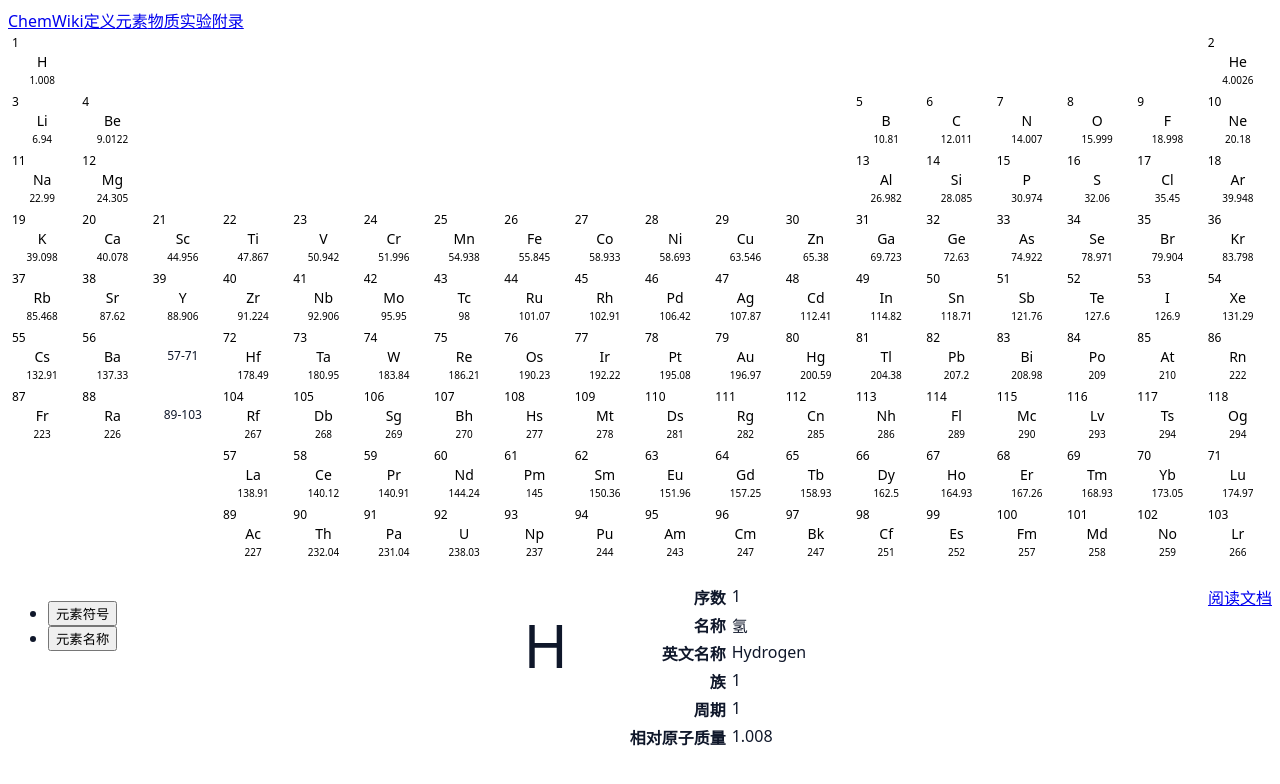
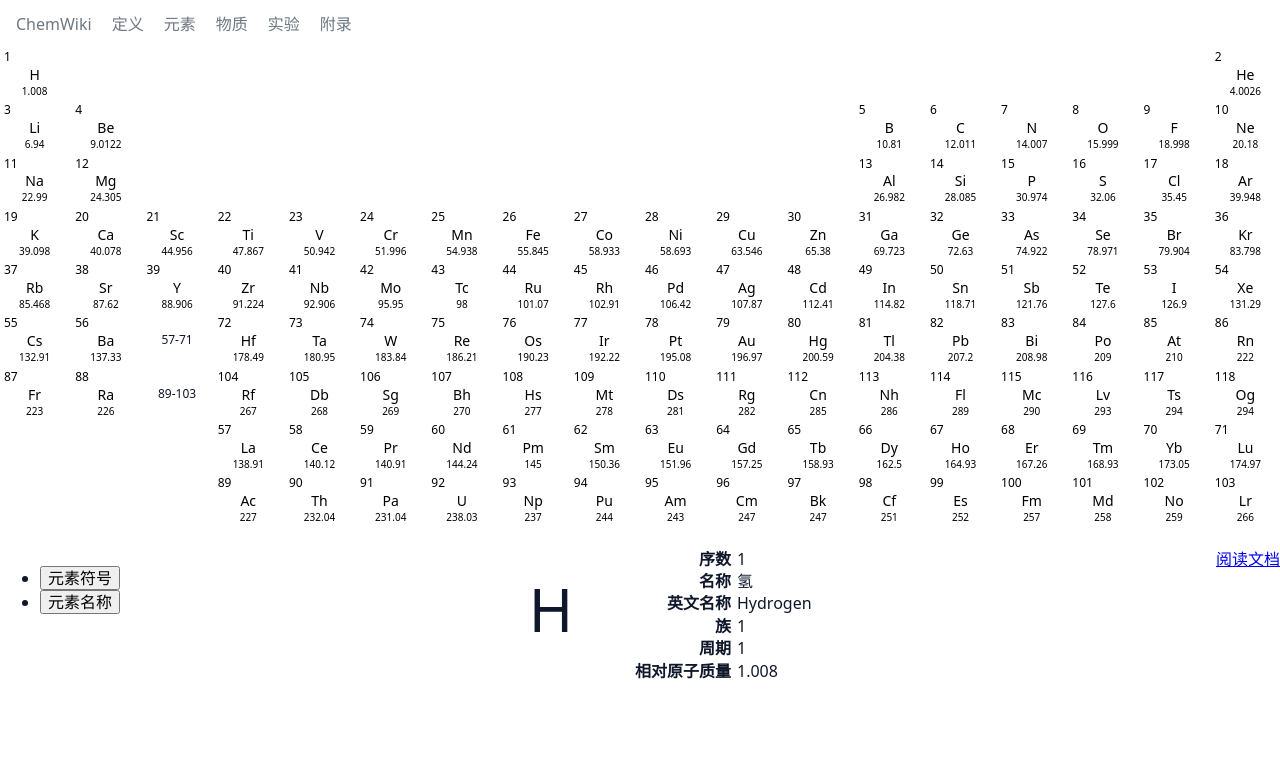
Before and after one commit to MrWillCom/ChemWiki, a Next.js app: page /elements in a window 1280 px wide. Shown: the top 784 px of the page. Built offline with nearby package versions, Linux system fonts and the light colour scheme; a small style sheet from the web is missing.

Commit message:
Update navigation

```diff
--- a/package.json
+++ b/package.json
@@ -10,6 +10,7 @@
     "js-cookie": "^3.0.1",
     "lxgw-wenkai-webfont": "^1.6.0",
     "next": "13.1.6",
+    "normalize.css": "^8.0.1",
     "react": "18.2.0",
     "react-dom": "18.2.0",
     "sass": "^1.58.0"
--- a/src/components/NavBar.jsx
+++ b/src/components/NavBar.jsx
@@ -1,10 +1,17 @@
 import styles from './NavBar.module.scss'
 import Link from 'next/link'
+import { useRouter } from 'next/router'
 
-function NavigationItem({ className, children, ...props }) {
+function NavigationItem({ className, children, match, ...props }) {
+  const router = useRouter()
+
   return (
     <Link
-      className={styles.navItem + (className ? ' ' + className : '')}
+      className={
+        styles.navItem +
+        (match && router.asPath.match(match) ? ' ' + styles.active : '') +
+        (className ? ' ' + className : '')
+      }
       {...props}
     >
       {children}
@@ -15,12 +22,24 @@ function NavigationItem({ className, children, ...props }) {
 function NavBar() {
   return (
     <nav className={styles.nav}>
-      <NavigationItem href="/">ChemWiki</NavigationItem>
-      <NavigationItem href="/definitions">定义</NavigationItem>
-      <NavigationItem href="/elements">元素</NavigationItem>
-      <NavigationItem href="/substances">物质</NavigationItem>
-      <NavigationItem href="/experiments">实验</NavigationItem>
-      <NavigationItem href="/appendix">附录</NavigationItem>
+      <NavigationItem href="/" match={/^\/$/}>
+        ChemWiki
+      </NavigationItem>
+      <NavigationItem href="/definitions" match={/^\/definitions/}>
+        定义
+      </NavigationItem>
+      <NavigationItem href="/elements" match={/^\/elements/}>
+        元素
+      </NavigationItem>
+      <NavigationItem href="/substances" match={/^\/substances/}>
+        物质
+      </NavigationItem>
+      <NavigationItem href="/experiments" match={/^\/experiments/}>
+        实验
+      </NavigationItem>
+      <NavigationItem href="/appendix" match={/^\/appendix/}>
+        附录
+      </NavigationItem>
     </nav>
   )
 }
--- a/src/components/NavBar.module.scss
+++ b/src/components/NavBar.module.scss
@@ -0,0 +1,25 @@
+.nav {
+  background-color: var(--color-nav-background);
+  display: flex;
+  height: 48px;
+  padding: 0 6px;
+}
+
+.navItem {
+  color: var(--color-nav-text);
+  text-decoration: none;
+  padding: 0 10px;
+  display: flex;
+  align-items: center;
+  justify-content: center;
+  transition-duration: 0.2s;
+  transition-property: color;
+
+  &:hover,
+  &:focus-visible {
+    color: var(--color-nav-text-hover);
+  }
+
+  &.active::after {
+  }
+}
--- a/src/pages/_app.jsx
+++ b/src/pages/_app.jsx
@@ -1,6 +1,5 @@
 import '@/styles/globals.scss'
 import NavBar from '@/components/NavBar'
-import 'lxgw-wenkai-webfont/style.css'
 
 export default function App({ Component, pageProps }) {
   return (
--- a/src/styles/globals.scss
+++ b/src/styles/globals.scss
@@ -1,11 +1,19 @@
+@import 'lxgw-wenkai-webfont/style.css';
+@import 'normalize.css/normalize.css';
+
 :root {
   --color-body-text: #0f172a;
   --color-body-background: #fff;
+  --color-nav-text: #6e7781;
+  --color-nav-text-hover: var(--color-body-text);
+  --color-nav-background: var(--color-body-background);
 
   @media (prefers-color-scheme: dark) {
     & {
       --color-body-text: #f1f5f9;
       --color-body-background: #111;
+
+      --color-nav-text: #a2a9b3;
     }
   }
 }
```
Also changed, not shown: 1 other file (tests, documents, lock files or other folders).
